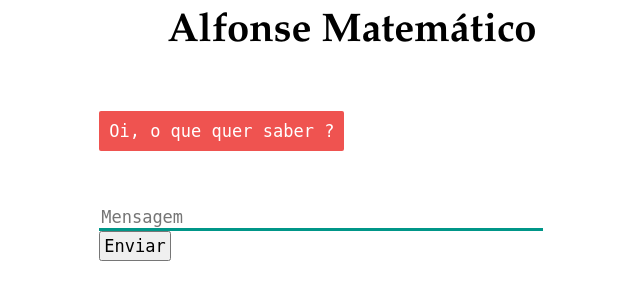
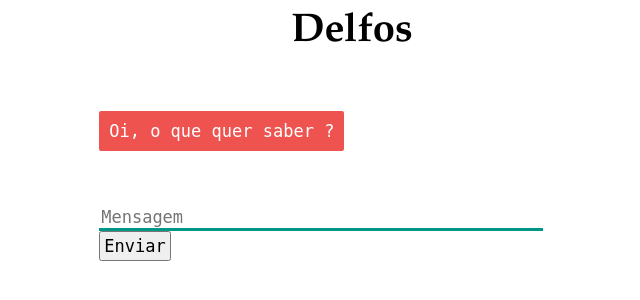
Before and after one commit to ferreiravinicius/chatbot-ai, a Flask app: page / in a window 1280 px wide. Shown: the top 300 px of the page, without its empty margins (288-928 px from the left). Run offline with Flask 2, Linux system fonts and the light colour scheme; some libraries are stand-ins or nearby versions.

Commit message:
Alterando o nome do bot

```diff
--- a/templates/index.html
+++ b/templates/index.html
@@ -5,7 +5,7 @@
     <script src="https://ajax.googleapis.com/ajax/libs/jquery/3.2.1/jquery.min.js"></script>
   </head>
   <body>
-    <h1>Alfonse Matemático</h1>
+    <h1>Delfos</h1>
     <div>
       <div id="chatbox">
         <p class="botText"><span>Oi, o que quer saber ?</span></p>
```
